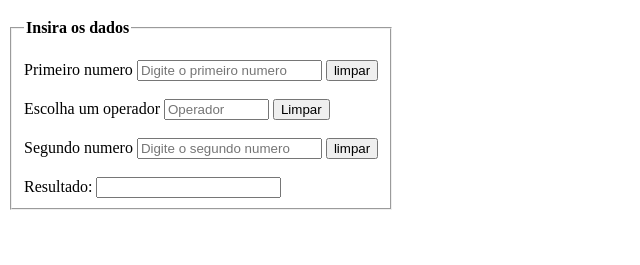
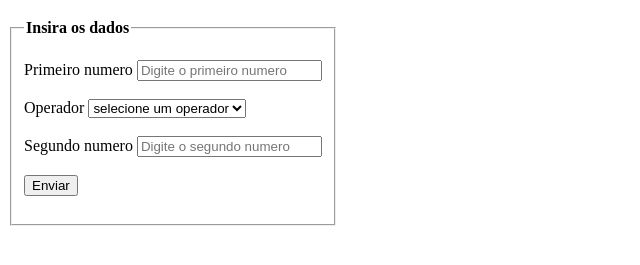
Before and after one commit to GabeGreison/simpleCalculator, a plain HTML site: page index.html in a window 1280 px wide. Shown: the part 61-326 px from the top of the page, without its empty margins (0-640 px from the left). Drawn offline with Linux system fonts and the light colour scheme.

Commit message:
form update

```diff
--- a/index.html
+++ b/index.html
@@ -21,48 +21,31 @@
         </strong>
     </legend>
 
-    <br>
+<br>
+    <label for="numero1">Primeiro numero</label>
+    <input id="numero1" type="number" placeholder="Digite o primeiro numero" size="15" form="total">
+<br><br>
 
-<form action="" method="GET" id="numero 1" name="numero1">
-
-    <label for="numero1">Primeiro numero</label>
-    <input id="numero1" type="number" placeholder="Digite o primeiro numero" size="15">
-    <button type="reset"> limpar</button>
-</form>
-
-<br>
-
-<form action="">
-    <label for="ope">Escolha um operador</label>
-    <input type="" name="operadores" id="ope" list="operadores" size="10" placeholder="Operador">
-    <button type="reset">Limpar</button>
-</form>
-
-<br>
-
-<form action="" method="GET" id="numero 2" name="numero2">
+<label for="operadores">
+    Operador
+</label>
+    <select id="operadores" form="total">
+        <option value="">selecione um operador</option>
+        <option value="Soma">Soma</option>
+        <option value="Subtração">Subtração</option>
+        <option value="Multiplicação">Multiplicação</option>
+        <option value="Divisão">Divisão</option>
+    </select>
+<br><br>
     <label for="numero2">Segundo numero</label>
     <input id="numero2" type="number" placeholder="Digite o segundo numero" size="15">
-    <button type="reset"> limpar</button>
-</form>
-
+<br><br>
+    <form action="" method="get" id="total">
+        <button type="submit">Enviar</button>
+    </form>
 <br>
-
-<form action="" method="get" name="resultado" id>
-    <label for="resultado">Resultado:</label>
-    <input type="text" id="resultado">
-</form>
 </fieldset>
-
-<datalist id="operadores">
-    <option value="Soma"></option>
-    <option value="Subtração"></option>
-    <option value="Multiplicação"></option>
-    <option value="Divisão"></option>
-</datalist>
-
-  <script src="./simpleCalculator.js"></script>
-
+<script src="./simpleCalculator.js"></script>
 </main>
 </body>
 
```
